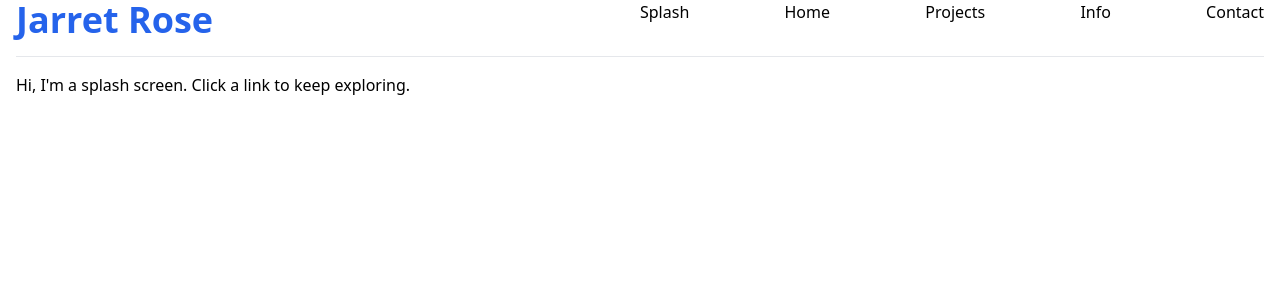
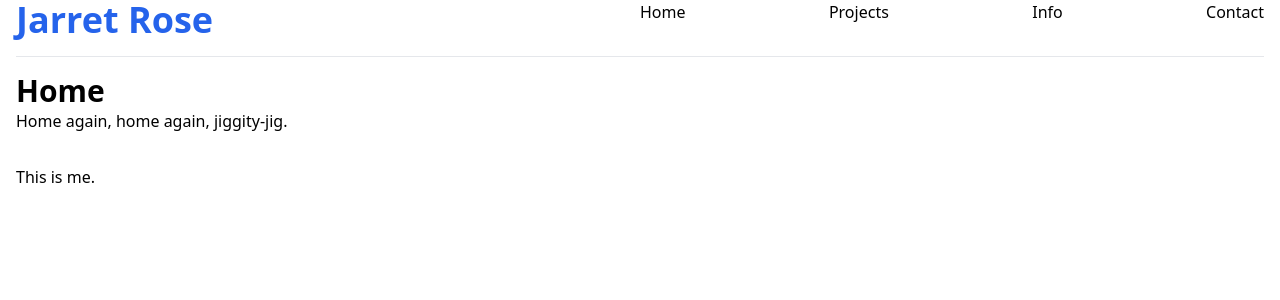
Before and after one commit to jarretrose/jarretrose.github.io, a React (Vite) app: page / in a window 1280 px wide. Shown: the top 300 px of the page. Built offline with nearby package versions, Linux system fonts and the light colour scheme.

Commit message:
Some refactoring to deal with routing.

```diff
--- a/src/App.tsx
+++ b/src/App.tsx
@@ -1,18 +1,17 @@
-import { FC } from 'react';
-import { Outlet, useLocation } from 'react-router-dom';
+import { FC, PropsWithChildren } from 'react';
+import { Outlet } from 'react-router-dom';
 import { MainTitle } from './components/MainTitle';
 import { NavControls } from './components/NavControls';
 import { ViewContainer } from './components/ViewContainer';
 import './index.css';
-import { Splash } from './views/Splash';
 
-export const App: FC = () => {
-  const location = useLocation();
+const AppContainer: FC<PropsWithChildren> = ({ children }) => {
+  return <div className='container flex flex-col gap-4'>{children}</div>;
+};
 
-  const isSplash = location.pathname === '/';
-
+const AppContents: FC = () => {
   return (
-    <div className='container flex flex-col gap-4'>
+    <>
       <div className='flex flex-row justify-between'>
         <MainTitle />
         <NavControls />
@@ -20,10 +19,17 @@ export const App: FC = () => {
       <hr />
       <div>
         <ViewContainer>
-          {isSplash && <Splash />}
           <Outlet />
         </ViewContainer>
       </div>
-    </div>
+    </>
   );
 };
+
+export const App: FC = () => {
+  return (
+    <AppContainer>
+      <AppContents />
+    </AppContainer>
+  );
+};
--- a/src/components/NavControls.tsx
+++ b/src/components/NavControls.tsx
@@ -6,7 +6,6 @@ import './index.components.css';
 export const NavControls: FC = () => {
   return (
     <div className='flex-1 flex flex-row justify-between'>
-      <NavLink to={NavState.SPLASH}>{NavStateText.SPLASH}</NavLink>
       <NavLink to={NavState.HOME}>{NavStateText.HOME}</NavLink>
       <NavLink to={NavState.PROJECTS}>{NavStateText.PROJECTS}</NavLink>
       <NavLink to={NavState.INFO}>{NavStateText.INFO}</NavLink>
--- a/src/components/components.enums.ts
+++ b/src/components/components.enums.ts
@@ -1,11 +1,11 @@
 export enum NavState {
   SPLASH = '/',
-  HOME = '/home',
-  PROJECTS = '/projects',
-  INFO = '/info',
-  CONTACT = '/contact',
-  ABOUT = '/about',
-  MISCELLANY = '/miscellany',
+  HOME = 'home',
+  PROJECTS = 'projects',
+  INFO = 'info',
+  CONTACT = 'contact',
+  ABOUT = 'about',
+  MISCELLANY = 'miscellany',
 }
 
 export enum NavStateText {
--- a/src/routes.tsx
+++ b/src/routes.tsx
@@ -1,19 +1,23 @@
-import { createBrowserRouter } from 'react-router-dom';
+import { createHashRouter } from 'react-router-dom';
 import { App } from './App';
+import { NavState } from './components/components.enums';
 import { AboutMe } from './views/About';
 import { Contact } from './views/Contact';
 import { Home } from './views/Home';
 import { Info } from './views/Info';
+import { Miscellany } from './views/Miscellany';
 import { Projects } from './views/Projects';
-import { Miscellany } from './views/Miscellany';
-import { NavState } from './components/components.enums';
 
-export const router = createBrowserRouter([
+export const router = createHashRouter([
   {
     path: '/',
     element: <App />,
     errorElement: <div>404</div>,
     children: [
+      {
+        index: true,
+        element: <Home />,
+      },
       {
         path: NavState.HOME,
         element: <Home />,
--- a/src/views/Splash.tsx
+++ /dev/null
@@ -1,12 +0,0 @@
-import { FC } from 'react';
-import './index.views.css';
-
-export const Splash: FC = () => {
-  return (
-    <>
-      <p className='font-base'>
-        Hi, I'm a splash screen. Click a link to keep exploring.
-      </p>
-    </>
-  );
-};
```
